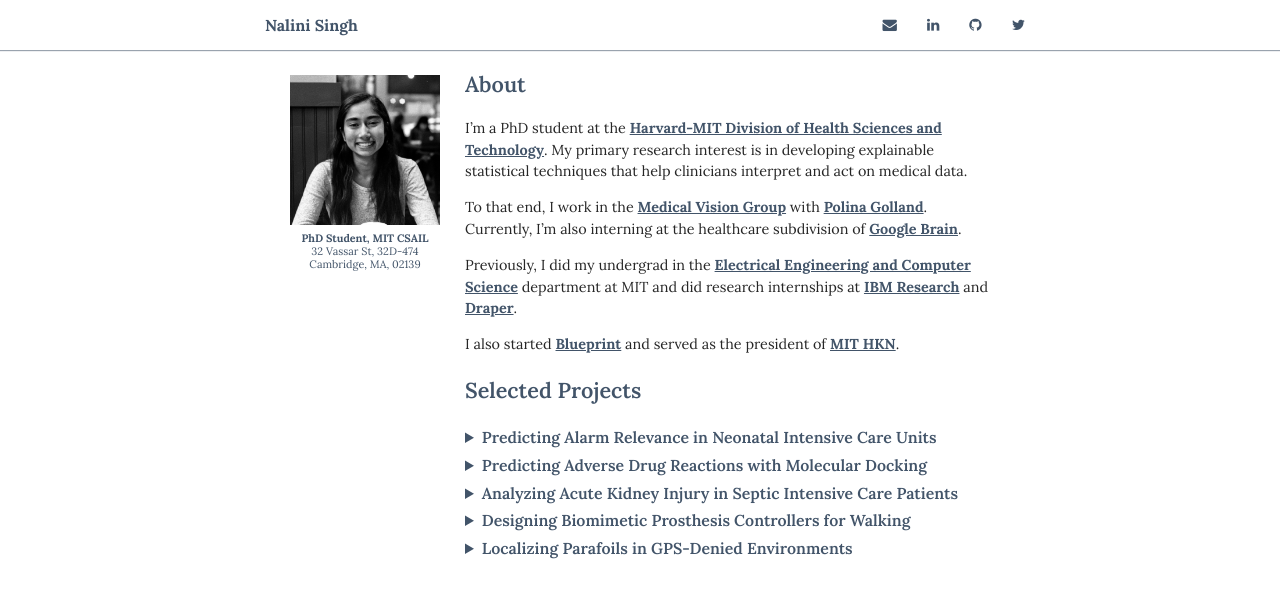
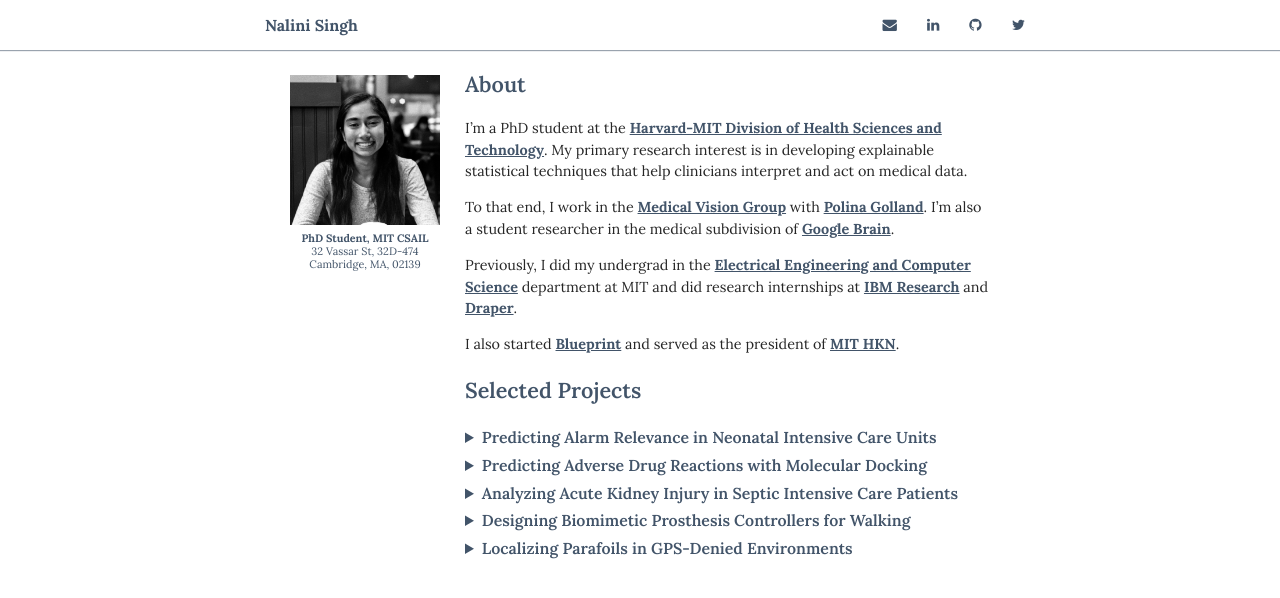
Before and after one commit to nalinimsingh/nalinimsingh.github.io, a Jekyll site: the page built from index.html, in a window 1280 px wide. Shown: the top 598 px of the page. Built offline with Jekyll 4.4.1, drawn with Linux system fonts in a browser that asks for light colours; nearby versions of some CDN libraries.

Commit message:
Add student researcher role

```diff
--- a/_pages/index.md
+++ b/_pages/index.md
@@ -17,7 +17,7 @@ Cambridge, MA, 02139
 ## About
 I'm a PhD student at the [Harvard-MIT Division of Health Sciences and Technology](https://hst.mit.edu/academics/memp). My primary research interest is in developing explainable statistical techniques that help clinicians interpret and act on medical data.
 
-To that end, I work in the [Medical Vision Group](https://www.csail.mit.edu/research/medical-vision-group) with [Polina Golland](http://people.csail.mit.edu/polina/). Currently, I'm also interning at the healthcare subdivision of [Google Brain](https://ai.google/research/teams/brain).
+To that end, I work in the [Medical Vision Group](https://www.csail.mit.edu/research/medical-vision-group) with [Polina Golland](http://people.csail.mit.edu/polina/). I'm also a student researcher in the medical subdivision of [Google Brain](https://ai.google/research/teams/brain).
 
 Previously, I did my undergrad in the [Electrical Engineering and Computer Science](http://www.eecs.mit.edu/) department at MIT and did research internships at [IBM Research](http://www.research.ibm.com) and [Draper](http://www.draper.com/).
 
```
